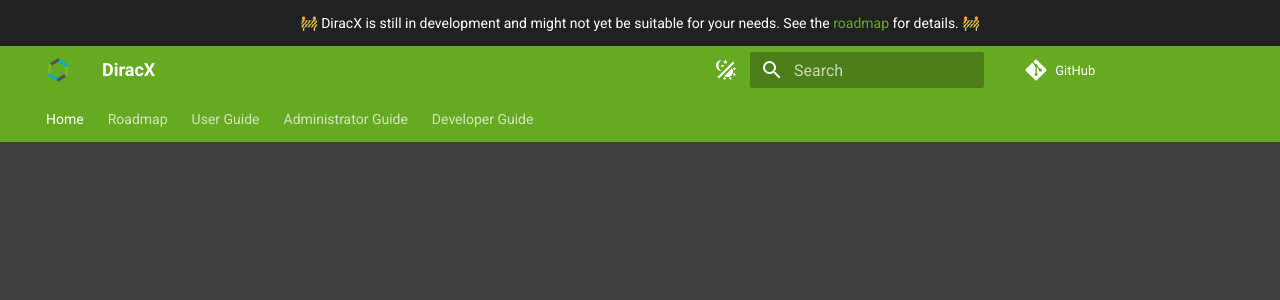
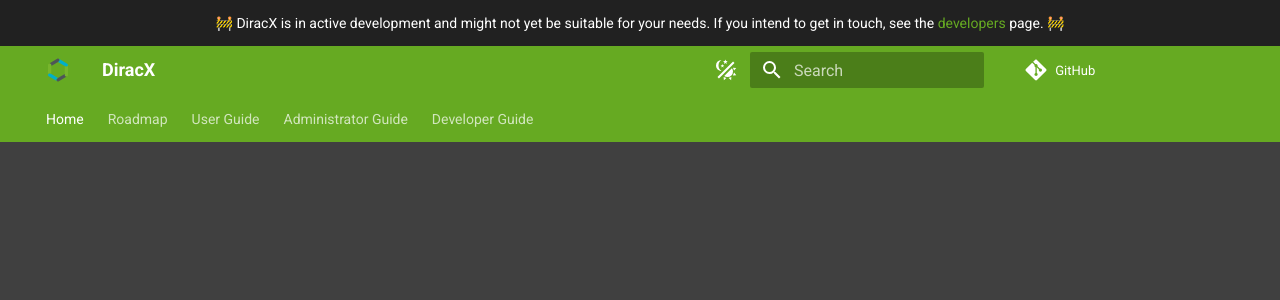
Before and after one commit to DIRACGrid/diracx, an MkDocs documentation site: the page built from docs/index.md, in a window 1280 px wide. Shown: the top 300 px of the page. Built offline with MkDocs 1.6.1 and Material for MkDocs 9.7.7, drawn with Linux system fonts in a browser that asks for light colours; nearby versions of some CDN libraries; library files that are not in the unit come from our copies; plug-ins that fetch from the network failed and are left out; comment, search, counter and statistics services are not loaded.

Commit message:
docs: linked page to get in touch with developers

```diff
--- a/docs/overrides/main.html
+++ b/docs/overrides/main.html
@@ -2,6 +2,6 @@
 
 {% block announce %}
   <div style="text-align: center;">
-    🚧 DiracX is still in development and might not yet be suitable for your needs. See the <a href="roadmap/">roadmap</a> for details. 🚧
+    🚧 DiracX is in active development and might not yet be suitable for your needs. If you intend to get in touch, see the <a href="developers/">developers</a> page. 🚧
   </div>
 {% endblock %}
```
Also changed, not shown: docs/developers.md (added, +9 -0 lines).
